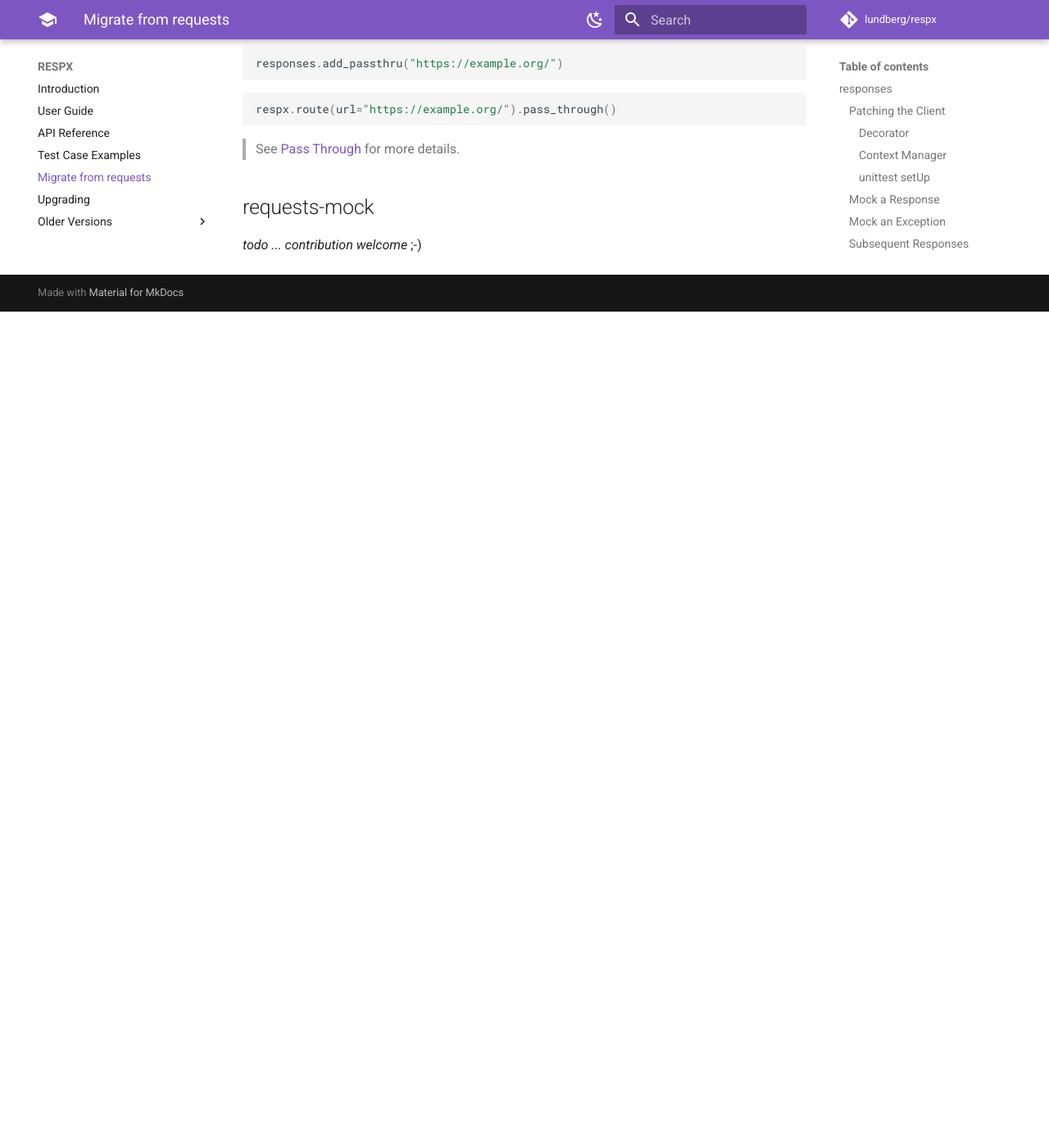
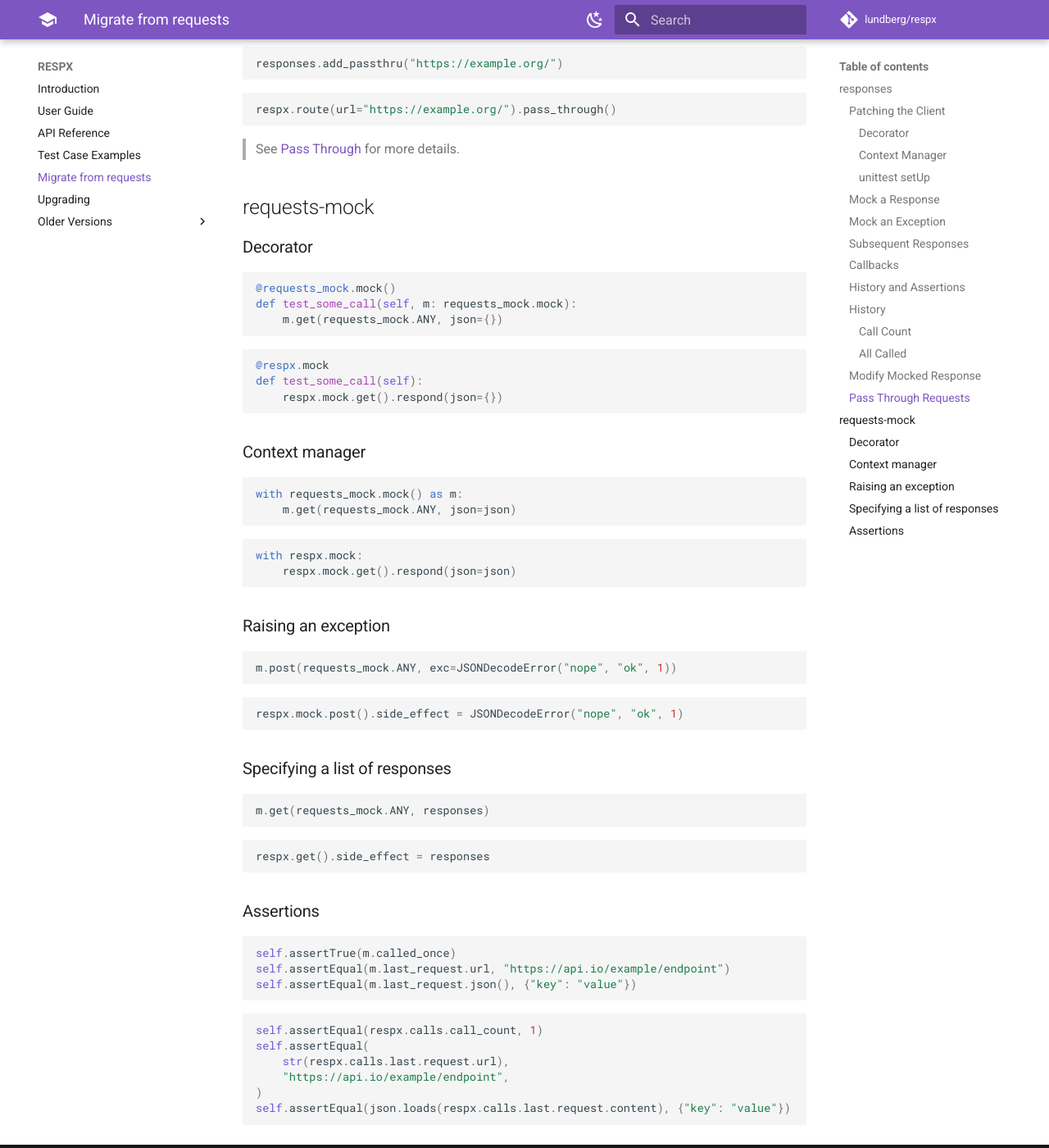
Before and after one commit to lundberg/respx, an MkDocs documentation site: the page built from docs/migrate.md, in a window 1280 px wide and 1400 px high, scrolled down 3486 px. Shown: the whole window at 82% size. Built offline with MkDocs 1.6.1 and Material for MkDocs 9.7.7, drawn with Linux system fonts in a browser that asks for light colours; comment, search, counter and statistics services are not loaded; before the commit the page ends 3866 px from its top, so only the background shows below that.

Commit message:
Update migrate.md with requests-mock examples
Added examples of requests-mock migration to respx with decorators, context managers, exception handling, response lists, and assertions.

````diff
--- a/docs/migrate.md
+++ b/docs/migrate.md
@@ -174,4 +174,61 @@
 
 ## requests-mock
 
-*todo ... contribution welcome* ;-)
+### Decorator
+
+```python
+@requests_mock.mock()
+def test_some_call(self, m: requests_mock.mock):
+    m.get(requests_mock.ANY, json={})
+```
+```python
+@respx.mock
+def test_some_call(self):
+    respx.mock.get().respond(json={})
+```
+
+### Context manager
+
+```python
+with requests_mock.mock() as m:
+    m.get(requests_mock.ANY, json=json)
+```
+```python
+with respx.mock:
+    respx.mock.get().respond(json=json)
+```
+
+### Raising an exception
+
+```python
+m.post(requests_mock.ANY, exc=JSONDecodeError("nope", "ok", 1))
+```
+```python
+respx.mock.post().side_effect = JSONDecodeError("nope", "ok", 1)
+```
+
+### Specifying a list of responses
+
+```python
+m.get(requests_mock.ANY, responses)
+```
+```python
+respx.get().side_effect = responses
+```
+
+### Assertions
+
+```python
+self.assertTrue(m.called_once)
+self.assertEqual(m.last_request.url, "https://api.io/example/endpoint")
+self.assertEqual(m.last_request.json(), {"key": "value"})
+```
+
+```python
+self.assertEqual(respx.calls.call_count, 1)
+self.assertEqual(
+    str(respx.calls.last.request.url),
+    "https://api.io/example/endpoint",
+)
+self.assertEqual(json.loads(respx.calls.last.request.content), {"key": "value"})
+```
````
